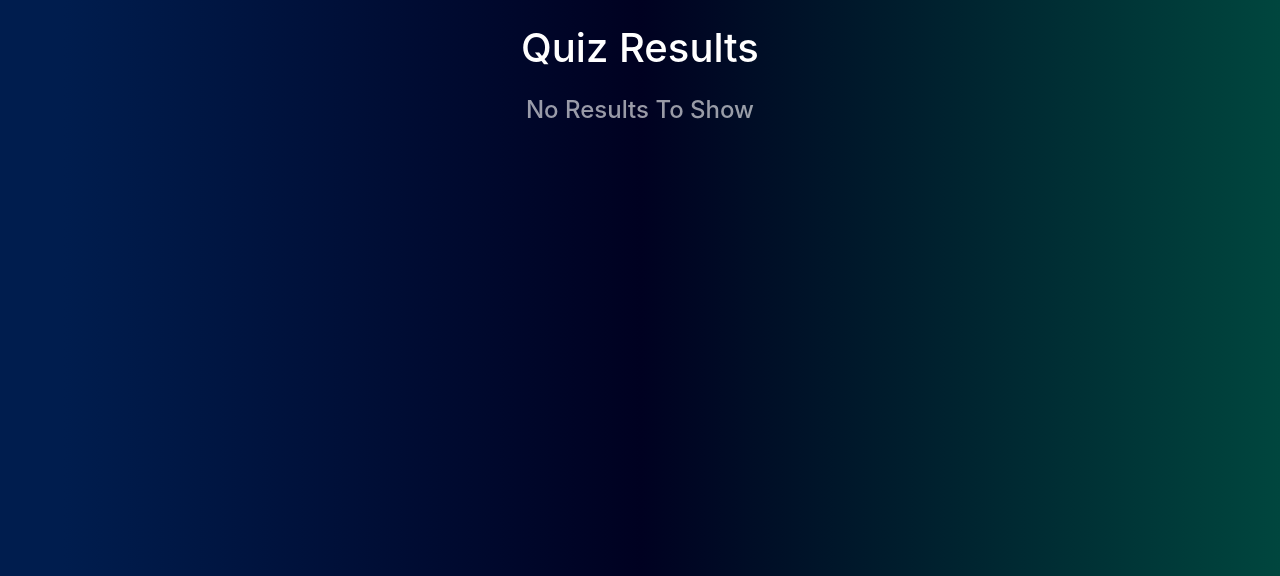
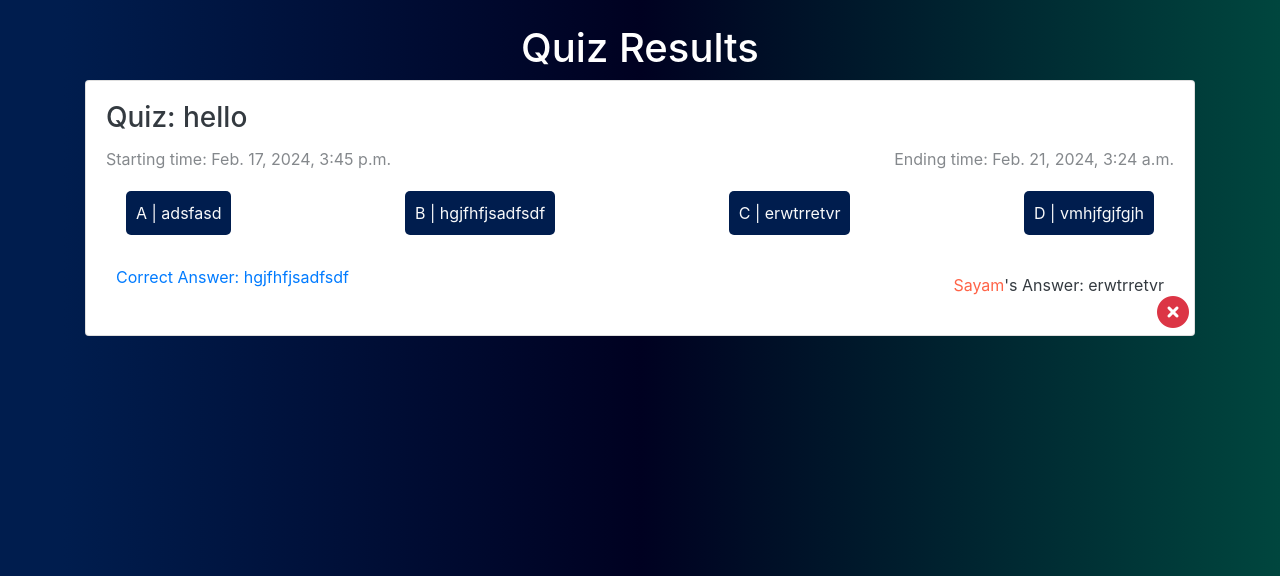
Before and after one commit to absabur/E-Learning-Django, a Django app: page /student/quiz-results/ in a window 1280 px wide. Shown: the part 57-633 px from the top of the page. Run offline with Django 5.2, Linux system fonts and the light colour scheme; a user stored in the database is signed in; data comes from the database, SQL or seed files in the repository; both versions use the stored data as it was after the commit; some libraries are stand-ins or nearby versions.

Commit message:
teacher quiz result added

```diff
--- a/App_Student/views.py
+++ b/App_Student/views.py
@@ -82,11 +82,19 @@ def answer_delete(request, pk):
 
 @login_required
 def quiz_results(request):
-    answers = AnswerList.objects.filter(user=request.user)
     lists = []
-    for answer in answers:
-        quiz = Quiz.objects.get(id=answer.quiz.id)
-        date_time_end = datetime.strptime(str(quiz.end_on), '%Y-%m-%d %H:%M:%S%z')
-        if date_time_end < timezone.now():
-            lists.append({"quiz": quiz, "answer": answer})
-    return render(request, 'App_Student/quiz_results.html', context={"lists": lists})
+    result_teacher = []
+    if request.user.user_profile.role == 'teacher':
+        answers_teacher = AnswerList.objects.all()
+        for answer in answers_teacher:
+            quiz = Quiz.objects.get(id=answer.quiz.id)
+            result_teacher.append({"quiz": quiz, "answer": answer})
+    else:
+        answers = AnswerList.objects.filter(user=request.user)
+        for answer in answers:
+            quiz = Quiz.objects.get(id=answer.quiz.id)
+            date_time_end = datetime.strptime(str(quiz.end_on), '%Y-%m-%d %H:%M:%S%z')
+            if date_time_end < timezone.now():
+                lists.append({"quiz": quiz, "answer": answer})
+
+    return render(request, 'App_Student/quiz_results.html', context={"lists": lists, "result_teacher": result_teacher})
--- a/static/css/main.css
+++ b/static/css/main.css
@@ -9,9 +9,8 @@ body {
     center;
   min-height: 100vh;
   color: white;
-
 }
-.messages{
+.messages {
   position: absolute;
   top: 10px;
   left: 50%;
@@ -19,7 +18,7 @@ body {
   width: auto;
   z-index: 21;
 }
-.navbar-nav a{
+.navbar-nav a {
   margin-right: 30px;
 }
 
@@ -320,7 +319,7 @@ textarea {
 #div_id_answer {
   margin-bottom: 0;
 }
-.quiz-answers{
+.quiz-answers {
   display: flex;
   width: 100%;
   justify-content: space-between;
@@ -329,9 +328,34 @@ textarea {
   flex-wrap: wrap;
 }
 
-
-.quiz-status{
+.quiz-status {
   position: absolute;
   bottom: 5px;
   right: 5px;
 }
+
+.student-image {
+  width: 300px;
+  height: 300px;
+  border-radius: 100%;
+  object-fit: contain;
+  background-color: black;
+  margin-bottom: 20px;
+}
+
+.quiz-student-info {
+  display: flex;
+  flex-direction: column;
+  align-items: center;
+  justify-content: center;
+}
+
+
+.quiz-time-duration{
+  width: 100%;
+  display: flex;
+  justify-content: space-between;
+  align-items: center;
+  flex-wrap: wrap;
+  opacity: 0.6;
+}
--- a/templates/App_Student/quiz_results.html
+++ b/templates/App_Student/quiz_results.html
@@ -2,11 +2,16 @@
 Quiz Result {% endblock %}
 {% block body_block %}
 <h1 class="text-center">Quiz Results</h1>
-{%if lists|length == 0%}<h4 class='text-center mt-4' style="opacity: 0.6;">No Results To Show</h4>{%endif%}
-{%for res in lists%}
+{%if user.user_profile.role == 'teacher'%}
+{%if result_teacher|length == 0%}<h4 class='text-center mt-4' style="opacity: 0.6;">No Results To Show</h4>{%endif%}
+{%for res in result_teacher%}
 <div class="card text-dark" style="position: relative">
   <div class="card-body">
     <h3 class="card-title">Quiz: {{res.quiz}}</h3>
+    <div class="quiz-time-duration">
+      <span>Starting time:  {{res.quiz.start_on}}</span>
+      <span>Ending time:  {{res.quiz.end_on}}</span>
+    </div>
     <div class="quiz-options text-light">
       <p>A | {{res.quiz.option_1}}</p>
       <p>B | {{res.quiz.option_2}}</p>
@@ -14,7 +19,68 @@ Quiz Result {% endblock %}
       <p>D | {{res.quiz.option_4}}</p>
     </div>
     <div class="quiz-answers">
+      <p class="card-text text-primary">
+        Correct Answer: {%if res.quiz.answer == "option_1"%}
+        {{res.quiz.option_1}} {%elif res.quiz.answer == "option_2"%}
+        {{res.quiz.option_2}} {%elif res.quiz.answer == "option_3"%}
+        {{res.quiz.option_3}} {%elif res.quiz.answer == "option_4"%}
+        {{res.quiz.option_4}} {%endif%}
+      </p>
+      <!-- Modal -->
+      <div class="modal fade" id="userinfo" tabindex="-1" role="dialog" aria-labelledby="exampleModalLabel" aria-hidden="true">
+        <div class="modal-dialog" role="document">
+          <div class="modal-content">
+            <div class="modal-header">
+              <h5 class="modal-title" id="exampleModalLabel">Student Details</h5>
+              <button type="button" class="close" data-dismiss="modal" aria-label="Close">
+                <span aria-hidden="true">&times;</span>
+              </button>
+            </div>
+            <div class="modal-body quiz-student-info">
+              <img class="student-image" src="/media/{{res.answer.user.user_profile.image}}" />
+              <h3>Student Name: {{res.answer.user.user_profile.name}}</h3>
+              <h5>Student Id: {{res.answer.user.user_profile.id_number}}</h5>
+              <h5>Student Address: {{res.answer.user.user_profile.address}}</h5>
+            </div>
+          </div>
+        </div>
+      </div>
       <p class="card-text">
+        <span style="cursor: pointer; color: tomato;" data-toggle="modal" data-target="#userinfo">{{res.answer.user.user_profile.name}}</span>'s Answer: {%if res.answer.answer == "option_1"%}
+        {{res.quiz.option_1}} {%elif res.answer.answer == "option_2"%}
+        {{res.quiz.option_2}} {%elif res.answer.answer == "option_3"%}
+        {{res.quiz.option_3}} {%elif res.answer.answer == "option_4"%}
+        {{res.quiz.option_4}} {%endif%}
+      </p>
+    </div>
+    <div class="quiz-status">
+      {%if res.answer.answer == res.quiz.answer%}
+      <i class="fa-solid fa-circle-check text-success fa-2x ml-auto"></i>
+      {%else%}
+      <i class="fa-solid fa-circle-xmark text-danger fa-2x ml-auto"></i>
+      {%endif%}
+    </div>
+  </div>
+</div>
+{%endfor%}
+{%else%}
+{%if lists|length == 0%}<h4 class='text-center mt-4' style="opacity: 0.6;">No Results To Show</h4>{%endif%}
+{%for res in lists%}
+<div class="card text-dark" style="position: relative">
+  <div class="card-body">
+    <h3 class="card-title">Quiz: {{res.quiz}}</h3>
+    <div class="quiz-time-duration">
+      <span>Starting time:  {{res.quiz.start_on}}</span>
+      <span>Ending time:  {{res.quiz.end_on}}</span>
+    </div>
+    <div class="quiz-options text-light">
+      <p>A | {{res.quiz.option_1}}</p>
+      <p>B | {{res.quiz.option_2}}</p>
+      <p>C | {{res.quiz.option_3}}</p>
+      <p>D | {{res.quiz.option_4}}</p>
+    </div>
+    <div class="quiz-answers">
+      <p class="card-text text-primary">
         Correct Answer: {%if res.quiz.answer == "option_1"%}
         {{res.quiz.option_1}} {%elif res.quiz.answer == "option_2"%}
         {{res.quiz.option_2}} {%elif res.quiz.answer == "option_3"%}
@@ -38,4 +104,6 @@ Quiz Result {% endblock %}
     </div>
   </div>
 </div>
-{%endfor%} {% endblock %}
+{%endfor%}
+{%endif%}
+{% endblock %}
--- a/templates/base.html
+++ b/templates/base.html
@@ -86,14 +86,12 @@
                 >
                   Profile
                 </a>
-                {%if user.user_profile.role == 'student'%}
                 <a
                   class="dropdown-item"
                   href="{%url 'App_Student:quiz_results'%}"
                 >
                   Quiz Results
                 </a>
-                {%endif%}
                 <a class="dropdown-item" href="{%url 'App_Auth:logout'%}">
                   Logout
                 </a>
```
Also changed, not shown: db.sqlite3.
